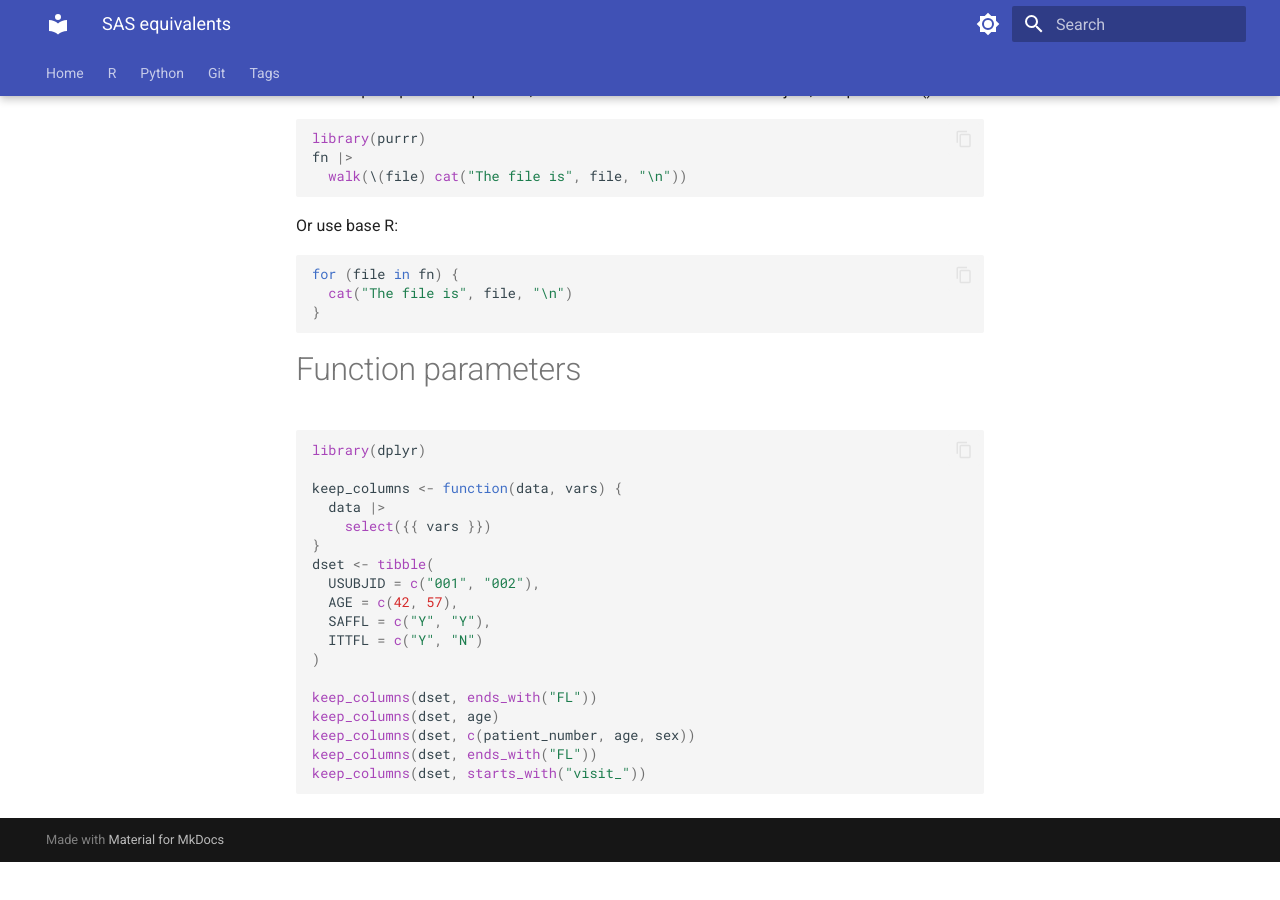
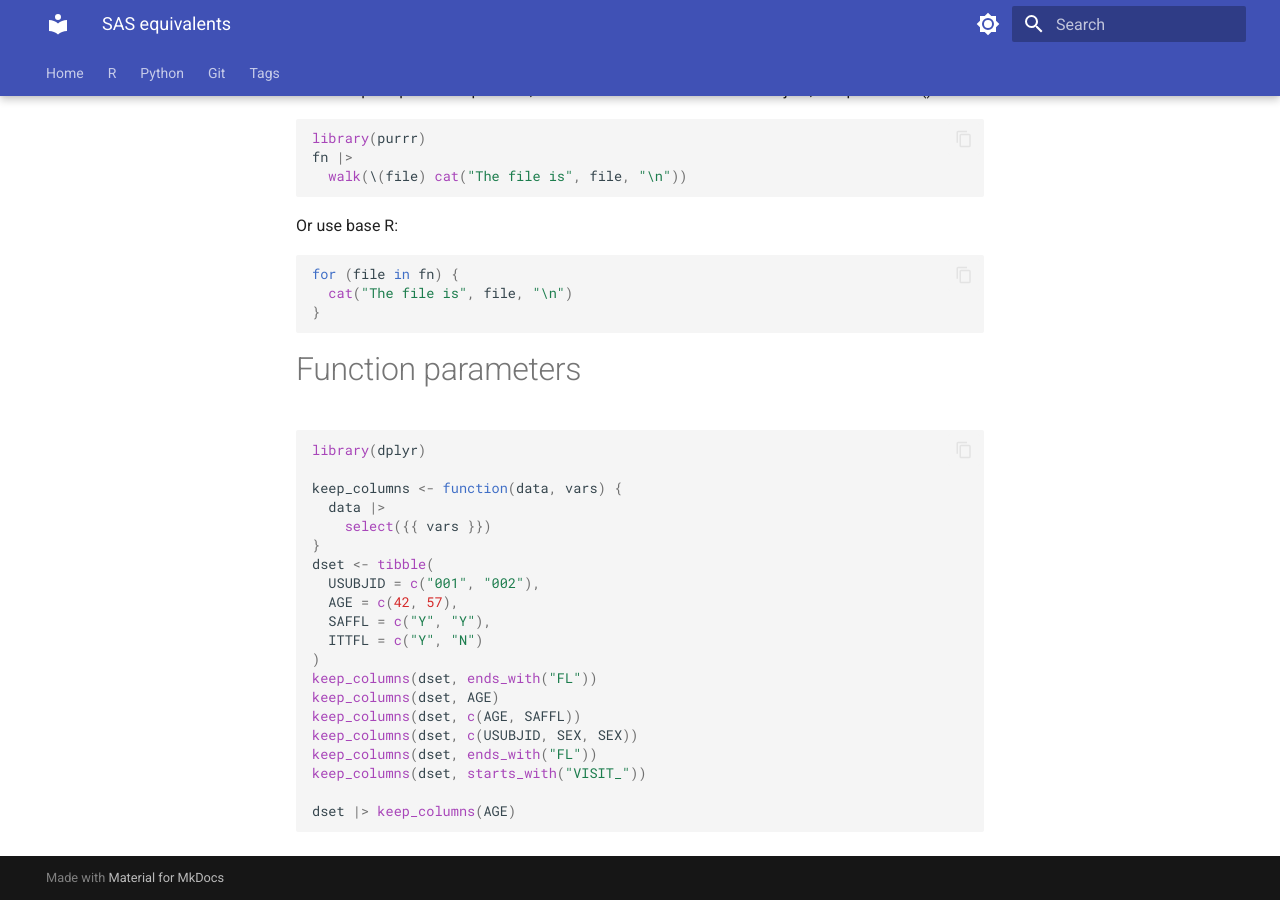
Before and after one commit to TrevorCl/mkdocs, an MkDocs documentation site: the page built from docs/r/sas.md, in a window 1280 px wide and 900 px high, scrolled down 1058 px. Built offline with MkDocs 1.6.1 and Material for MkDocs 9.7.7, drawn with Linux system fonts in a browser that asks for light colours; before the commit the page ends 1920 px from its top, so only the background shows below that.

Commit message:
Update sas.md

````diff
--- a/docs/r/sas.md
+++ b/docs/r/sas.md
@@ -71,10 +71,13 @@ dset <- tibble(
   SAFFL = c("Y", "Y"),
   ITTFL = c("Y", "N")
 )
+keep_columns(dset, ends_with("FL"))
+keep_columns(dset, AGE)
+keep_columns(dset, c(AGE, SAFFL))
+keep_columns(dset, c(USUBJID, SEX, SEX))
+keep_columns(dset, ends_with("FL"))
+keep_columns(dset, starts_with("VISIT_"))
 
-keep_columns(dset, ends_with("FL"))
-keep_columns(dset, age)
-keep_columns(dset, c(patient_number, age, sex))
-keep_columns(dset, ends_with("FL"))
-keep_columns(dset, starts_with("visit_"))
+dset |> keep_columns(AGE)
+
 ```
````
